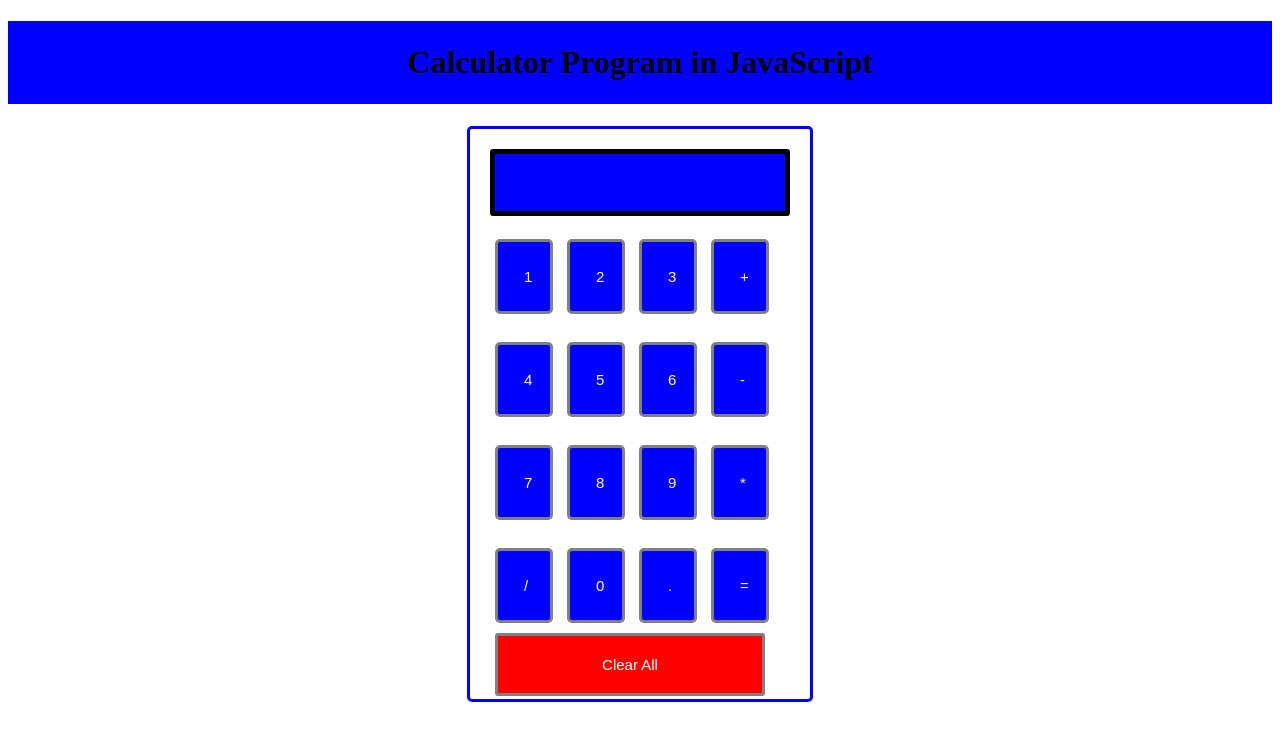
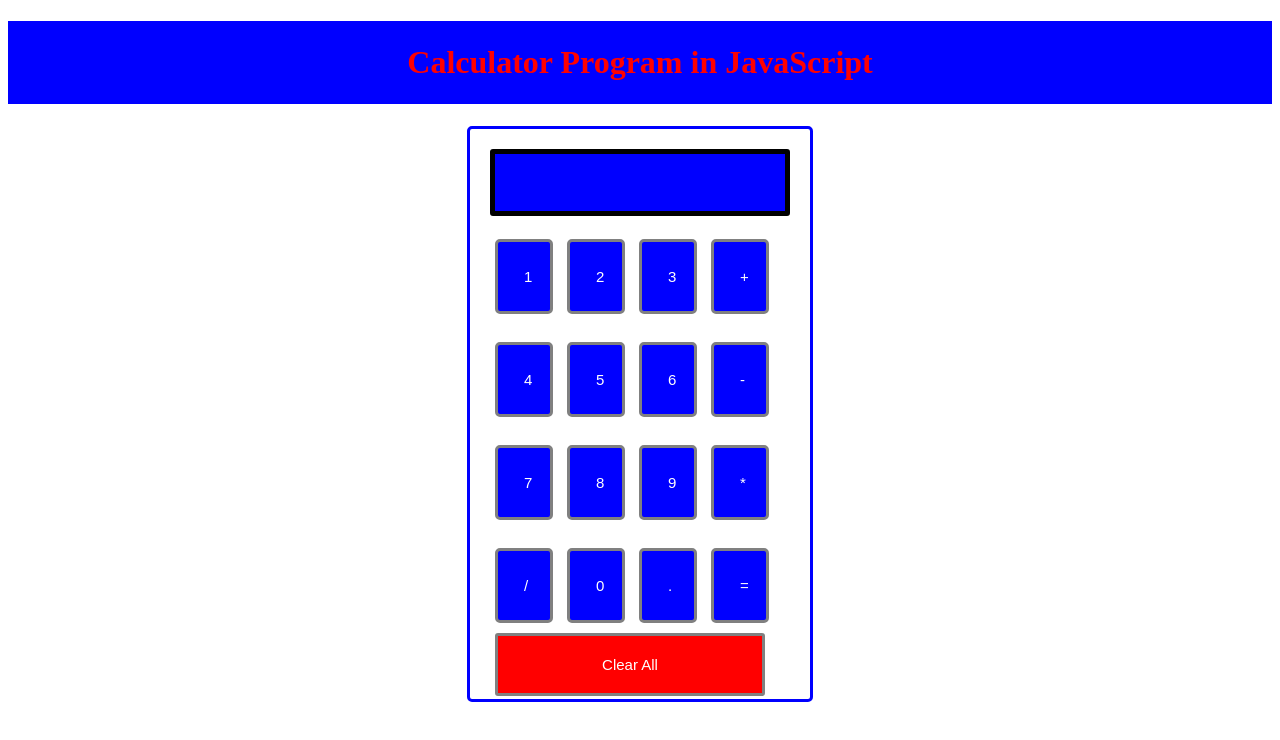
Before and after one commit to skysthelimit007/Calculator, a plain HTML site: page index.html in a window 1280 px wide. Drawn offline with Linux system fonts and the light colour scheme.

Commit message:
Update index.html

```diff
--- a/index.html
+++ b/index.html
@@ -8,7 +8,7 @@ h1 {
 	text-align: center;
 	padding: 23px;
 	background-color: blue;
-	color: pruple;
+	color: red;
 	}
 
 #clear{
```
